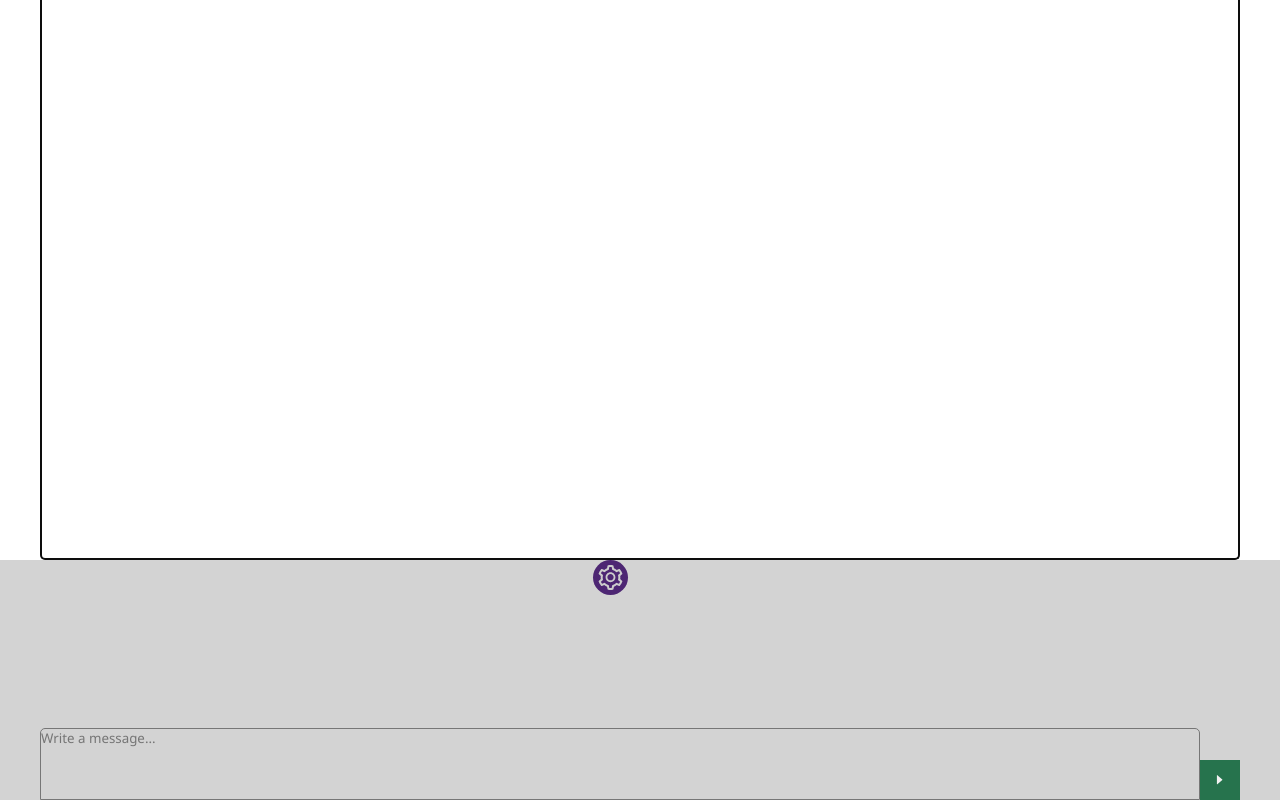
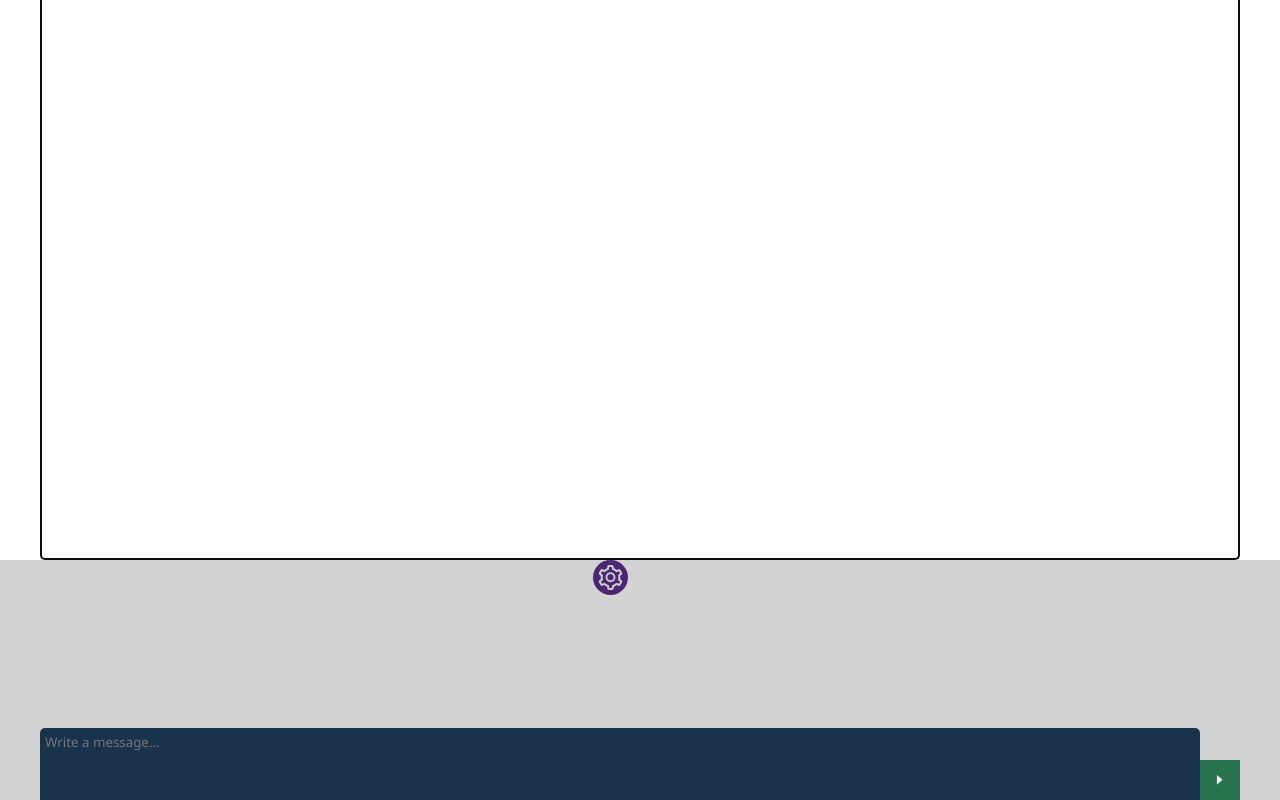
Before and after one commit to jposawa/chat-test, a React (Vite) app: page / in a window 1280 px wide. Built offline with nearby package versions, Linux system fonts and the light colour scheme.

Commit message:
New textarea visual

```diff
--- a/src/components/MessageSender/MessageSender.jsx
+++ b/src/components/MessageSender/MessageSender.jsx
@@ -81,8 +81,6 @@ export const MessageSender = ({ className }) => {
                 : undefined
             }
           >
-            <span style={{ height: calcTextareaHeight(currentMessage) }} />
-            {/*This textarea could be inside above span for dynamic size and background. Actually I could set the "semitransparent" background within textarea itself. But to better follow dynamically the colors variables, I opted to do this way*/}
             <textarea
               name="messageField"
               title="Your message"
--- a/src/components/MessageSender/MessageSender.module.scss
+++ b/src/components/MessageSender/MessageSender.module.scss
@@ -18,7 +18,7 @@
     }
   }
 
-  &>* {
+  & > * {
     z-index: 7;
   }
 
@@ -83,35 +83,19 @@
       border: none;
       @include dFlex(column, flex-end);
 
-      & > span {
-        /*I know there is only 1 child of this type in this level, but I opted to left it here considering possible evolutions that could come so it wouldn't break anything. It would be an easy fix, but that way other dev wouldn't need to take time to find this*/
-        &:first-child {
-          @include fullContainerAbsolute();
-          top: auto;
-          bottom: 0;
-          background: var(--bg);
-          opacity: 0.5;
-          z-index: 0;
-          min-height: 35%;
-          max-height: 100%;
-          border-radius: 5px;
-          border-bottom-left-radius: 0;
-          border-bottom-right-radius: 0;
-
-          transition: height var(--defaultTransitionTime) linear;
-        }
-      }
       & > textarea {
         position: relative;
         width: 100%;
         max-height: 100%;
         min-height: 35%;
+        padding: 0.5rem;
         resize: none;
-        z-index: 2;
+        z-index: 7;
         outline: none;
-        background: none;
-        color: var(--textColor);
+        background: var(--mainColorDarker);
+        color: var(--whiteColor);
         transition: height var(--defaultTransitionTime) linear;
+        border: none;
         border-radius: 5px;
         border-bottom-left-radius: 0;
         border-bottom-right-radius: 0;
```
